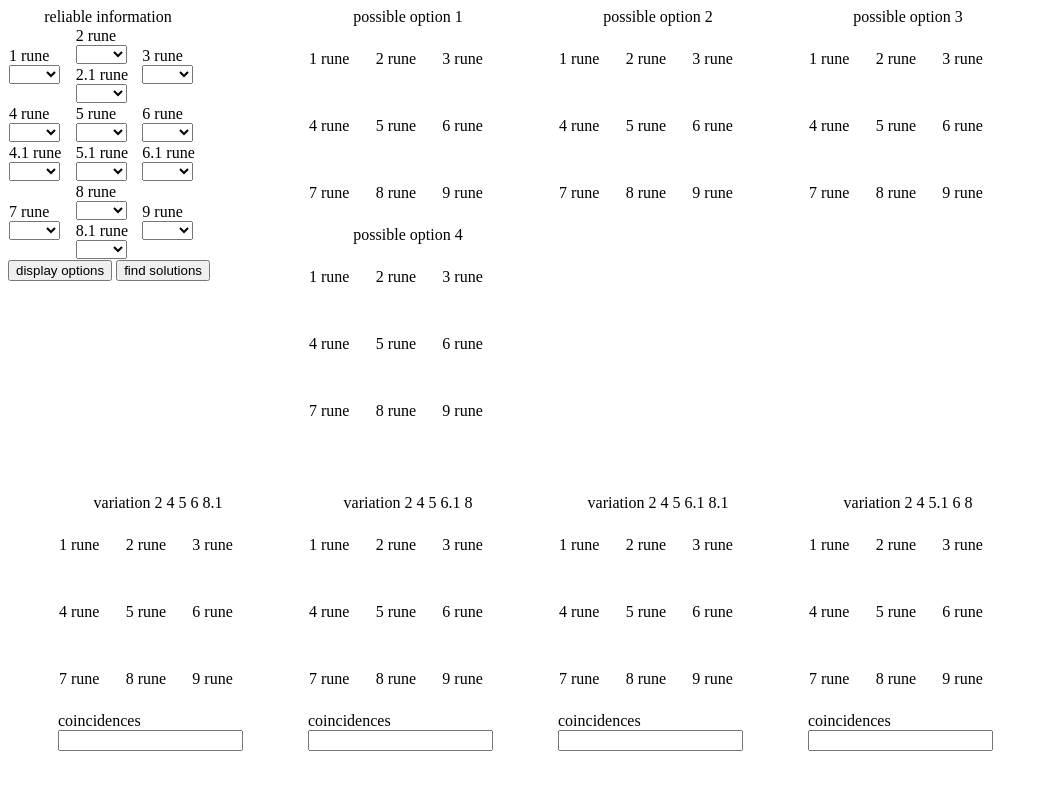
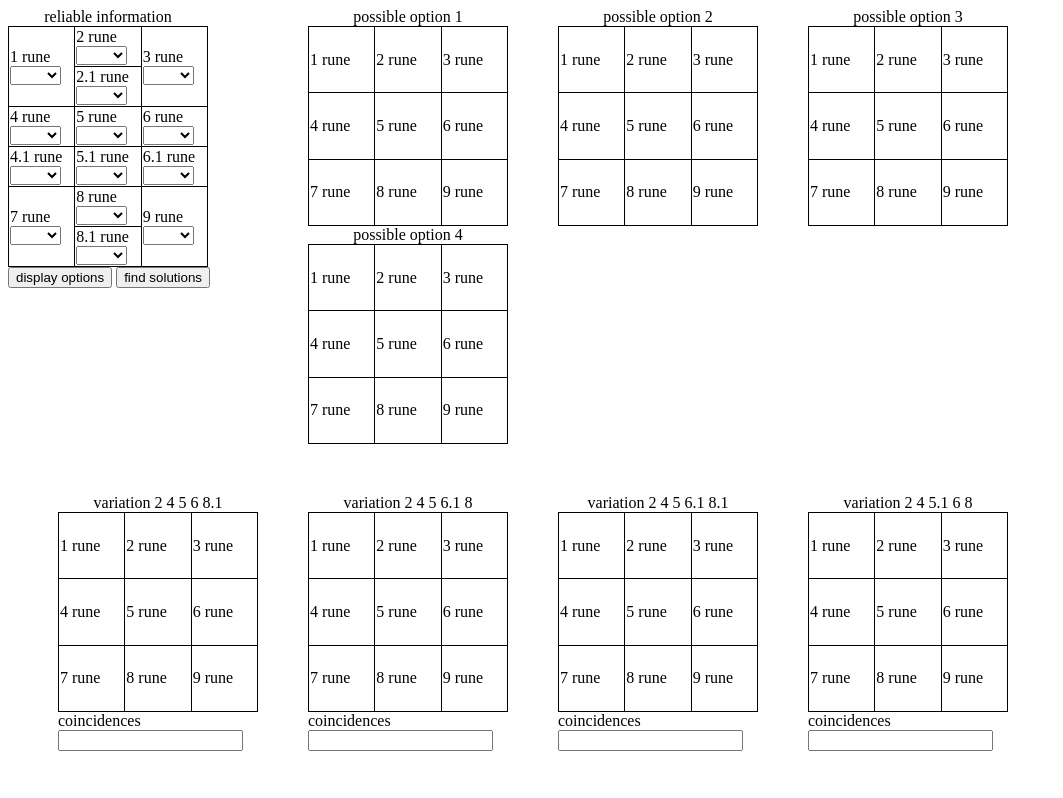
Before and after one commit to Den2794/Den2794.github.io, a plain HTML site: page index.html in a window 1280 px wide. Shown: the top 798 px of the page, without its empty margins (0-1063 px from the left). Drawn offline with Linux system fonts and the light colour scheme.

Commit message:
change styles for table

```diff
--- a/styles/main.css
+++ b/styles/main.css
@@ -8,11 +8,16 @@ section {
 }
 
 table {
-    border: 1px;
+    border: 1px solid;
     border-color: black;
     border-collapse: collapse;
     min-width: 200px;
     min-height: 200px;
+}
+
+tr,
+td {
+    border: 1px solid;
 }
 
 .results {
```
